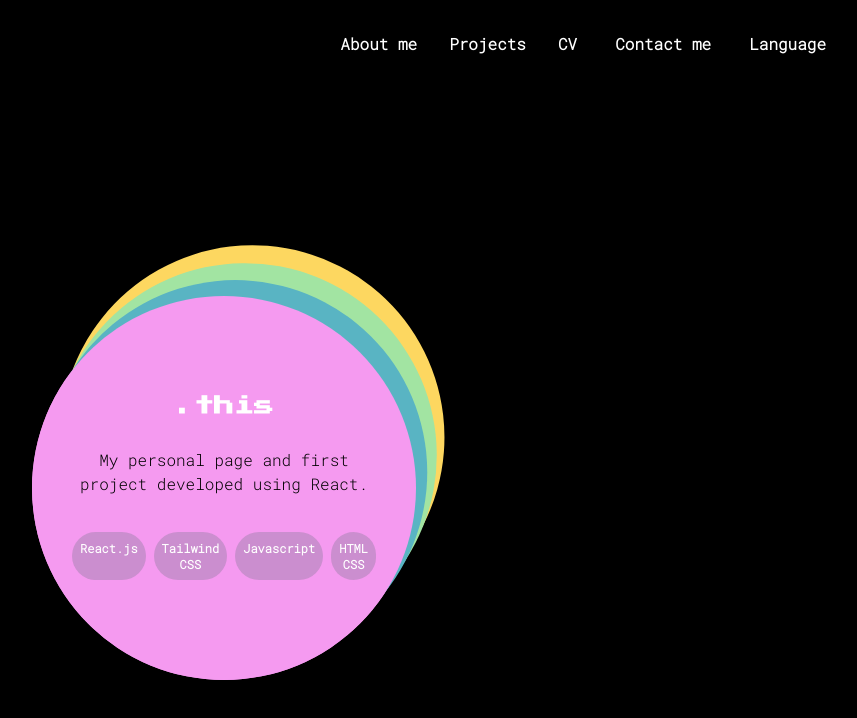
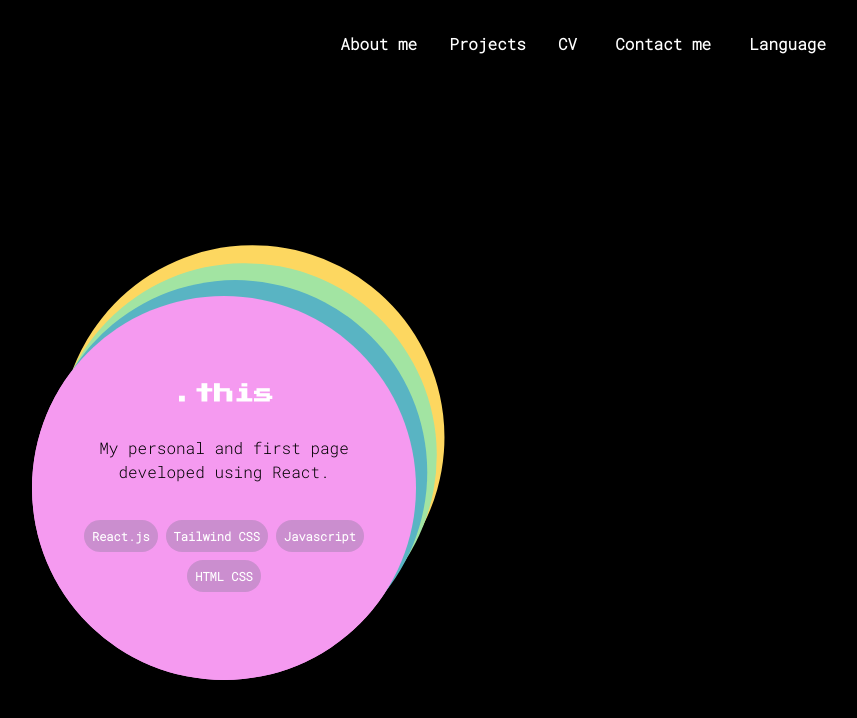
Before and after one commit to pinktaty/pinktaty.github.io, a React (Create React App) app: page /#/Projects in a window 1280 px wide. Shown: the top 718 px of the page, without its empty margins (416-1273 px from the left). Built offline with nearby package versions, Linux system fonts and the light colour scheme.

Commit message:
Fixed projects look

```diff
--- a/src/Projects.js
+++ b/src/Projects.js
@@ -4,7 +4,7 @@ import {LanguageContext} from "./LanguageContext";
 const colors = ['black','#FDD760','#A2E4A2','#59B4C3','#F59AF0'];
 const initialDegrees = [-24, -18, -12, -6, 0];
 const limits = [348, 342, 336, 330, 324];
-const links = ["#", "https://github.com/pinktaty/DataStructures", "https://github.com/pinktaty/GatocinaPurrfecta", "https://pinktaty.github.io/iDeal-web", "#"]
+const links = ["https://www.linkedin.com/in/diaz-lilith04/", "https://github.com/pinktaty/DataStructures", "https://github.com/pinktaty/GatocinaPurrfecta", "https://pinktaty.github.io/iDeal-web", "#"]
 
 
 
@@ -50,7 +50,7 @@ function Projects({setBodyColor}) {
         const techs = [];
         for (let i = 0; i < project.technologies.length; i++) {
             techs.push(
-                <li className="list-none bg-gray-500 bg-opacity-30 p-2 m-1 text-white rounded-3xl font-bold">{`${project.technologies[i]}`}</li>
+                <li className="list-none bg-gray-500 bg-opacity-30 p-1 sm:p-2 m-1 text-white text-[9px] sm:text-xs rounded-3xl font-bold">{`${project.technologies[i]}`}</li>
             );
         }
         return techs;
@@ -65,7 +65,7 @@ function Projects({setBodyColor}) {
             circles.push(
                <div
                    onMouseEnter={() => updateHover(i)}
-                   className="absolute circle rounded-full w-[15rem] h-[15rem] sm:w-[24rem] sm:h-[24rem] items-center flex justify-center"
+                   className="absolute circle rounded-full w-[15.5rem] h-[15.5rem] sm:w-[24rem] sm:h-[24rem] items-center flex justify-center"
                    style={{
                        backgroundColor: colors[i],
                        opacity: opacityProject[i],
@@ -75,12 +75,12 @@ function Projects({setBodyColor}) {
                >
                    <div className="flex flex-col justify-center items-center font-mono">
                        <a href={links[i]} target="_blank" rel="noopener noreferrer">
-                           <h1 className="text-white font-bold font-press-start text-xs sm:text-xl mx-12 text-center hover:text-black mb-3">{`${languageData.projects.list[i].title}`}</h1>
+                           <h1 className="text-white font-bold font-press-start text-xs sm:text-xl mx-12 text-center hover:text-black mb-3 pt-5 sm:pt-0">{`${languageData.projects.list[i].title}`}</h1>
                        </a>
                        <div className="text-center ml-3 mr-3 font-mono">
-                           <h3 className="text-xs sm:text-base mr-10 ml-10 mt-4">{`${languageData.projects.list[i].description}`}</h3>
-                           <div className="flex justify-center items-center mt-8 mx-8">
-                               <ul className="flex text-xs">
+                           <h3 className="text-xs sm:text-base pr-10 pl-10 sm:mt-4">{`${languageData.projects.list[i].description}`}</h3>
+                           <div className="flex justify-center items-center mt-3 sm:mt-8 mx-8">
+                               <ul className="flex flex-wrap justify-center items-center">
                                    {auxCreateTechs(i)}
                                </ul>
                            </div>
@@ -190,7 +190,7 @@ function Projects({setBodyColor}) {
     return(
         <div
             onClick={() => updateClick()}
-            className="projects justify-center flex h-[38rem] sm:h-screen items-center"
+            className="projects justify-center flex h-[33rem] sm:h-screen items-center"
         >
             {createCircles(5)}
         </div>
--- a/src/data/en.json
+++ b/src/data/en.json
@@ -32,7 +32,7 @@
       },
       {
         "title": ".this",
-        "description": "My personal page and first project developed using React.",
+        "description": "My personal and first page developed using React.",
         "technologies": ["React.js", "Tailwind CSS", "Javascript", " HTML\nCSS"]
       }
     ]
```
